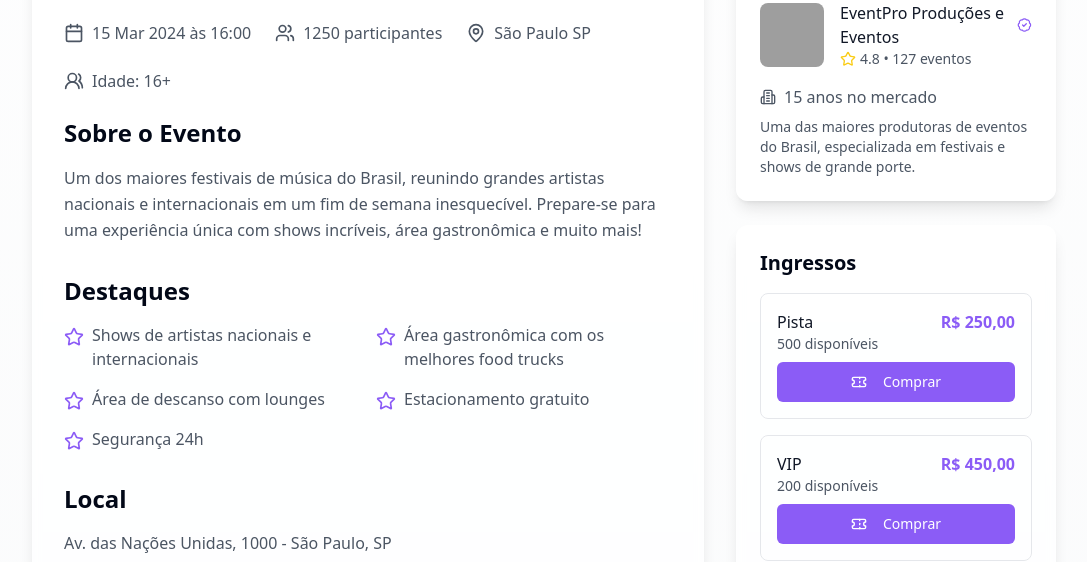
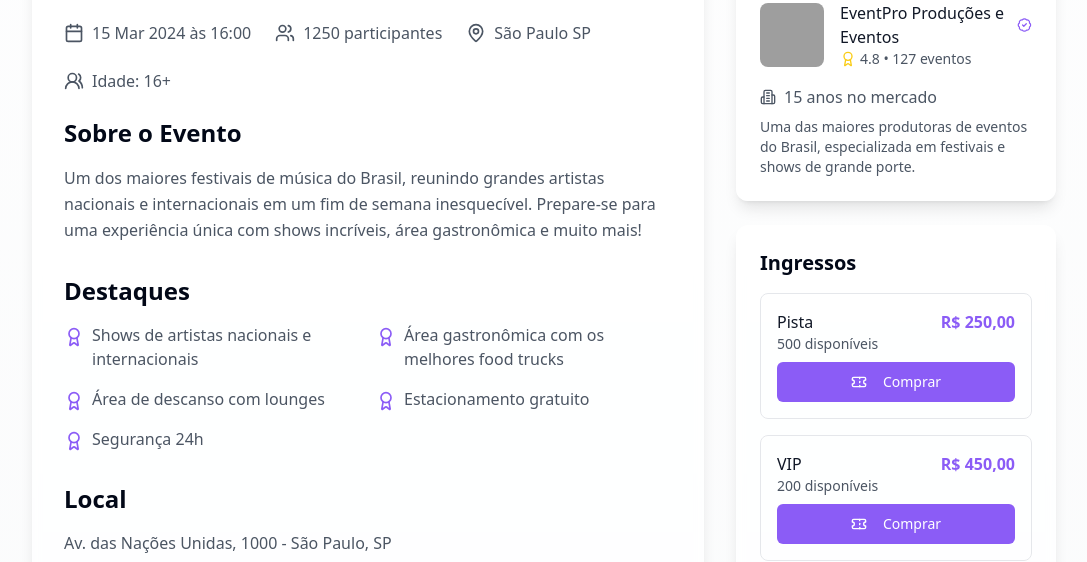
Before and after one commit to designs-lovable-hehe/ingressify-dynamic-dashboard-52, a React (Vite) app: page /eventos/1 in a window 1280 px wide. Shown: the part 704-1266 px from the top of the page, without its empty margins (96-1183 px from the left). Built offline with nearby package versions, Linux system fonts and the light colour scheme; grey boxes are pictures that could not be loaded.

Commit message:
Refactor highlights section
The star icons in the highlights section were not appropriate, so the section was refactored.

```diff
--- a/src/pages/EventDetails.tsx
+++ b/src/pages/EventDetails.tsx
@@ -1,11 +1,10 @@
-
 import { useParams } from "react-router-dom";
 import { GeometricBackground } from "@/components/GeometricBackground";
 import { Header } from "@/components/Header";
 import { Footer } from "@/components/Footer";
 import { Button } from "@/components/ui/button";
 import { Badge } from "@/components/ui/badge";
-import { Calendar, MapPin, Users, Building2, CreditCard, Star, Ticket, BadgeCheck, Users2 } from "lucide-react";
+import { Calendar, MapPin, Users, Building2, CreditCard, Award, Ticket, BadgeCheck, Users2 } from "lucide-react";
 import { motion } from "framer-motion";
 
 const EventDetails = () => {
@@ -129,7 +128,7 @@ const EventDetails = () => {
                   <ul className="grid grid-cols-1 md:grid-cols-2 gap-4">
                     {event.highlights.map((highlight, index) => (
                       <li key={index} className="flex items-start">
-                        <Star className="w-5 h-5 text-[#8B5CF6] mr-2 mt-1 flex-shrink-0" />
+                        <Award className="w-5 h-5 text-[#8B5CF6] mr-2 mt-1 flex-shrink-0" />
                         <span className="text-gray-600">{highlight}</span>
                       </li>
                     ))}
@@ -169,7 +168,7 @@ const EventDetails = () => {
                         )}
                       </div>
                       <div className="flex items-center text-sm text-gray-600">
-                        <Star className="w-4 h-4 text-yellow-400 mr-1" />
+                        <Award className="w-4 h-4 text-yellow-400 mr-1" />
                         <span>{event.organizer.rating} • {event.organizer.eventsProduced} eventos</span>
                       </div>
                     </div>
```
